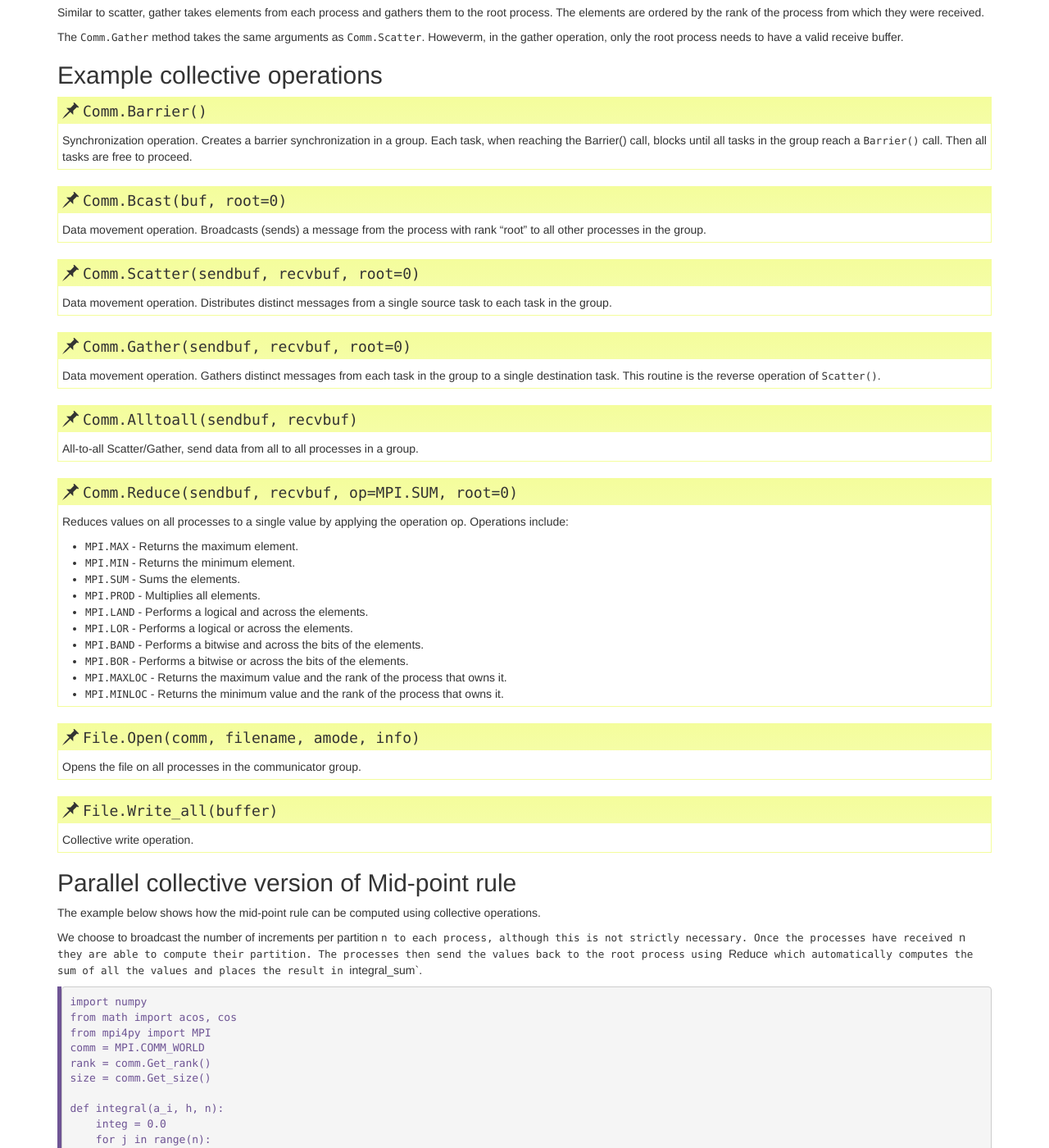
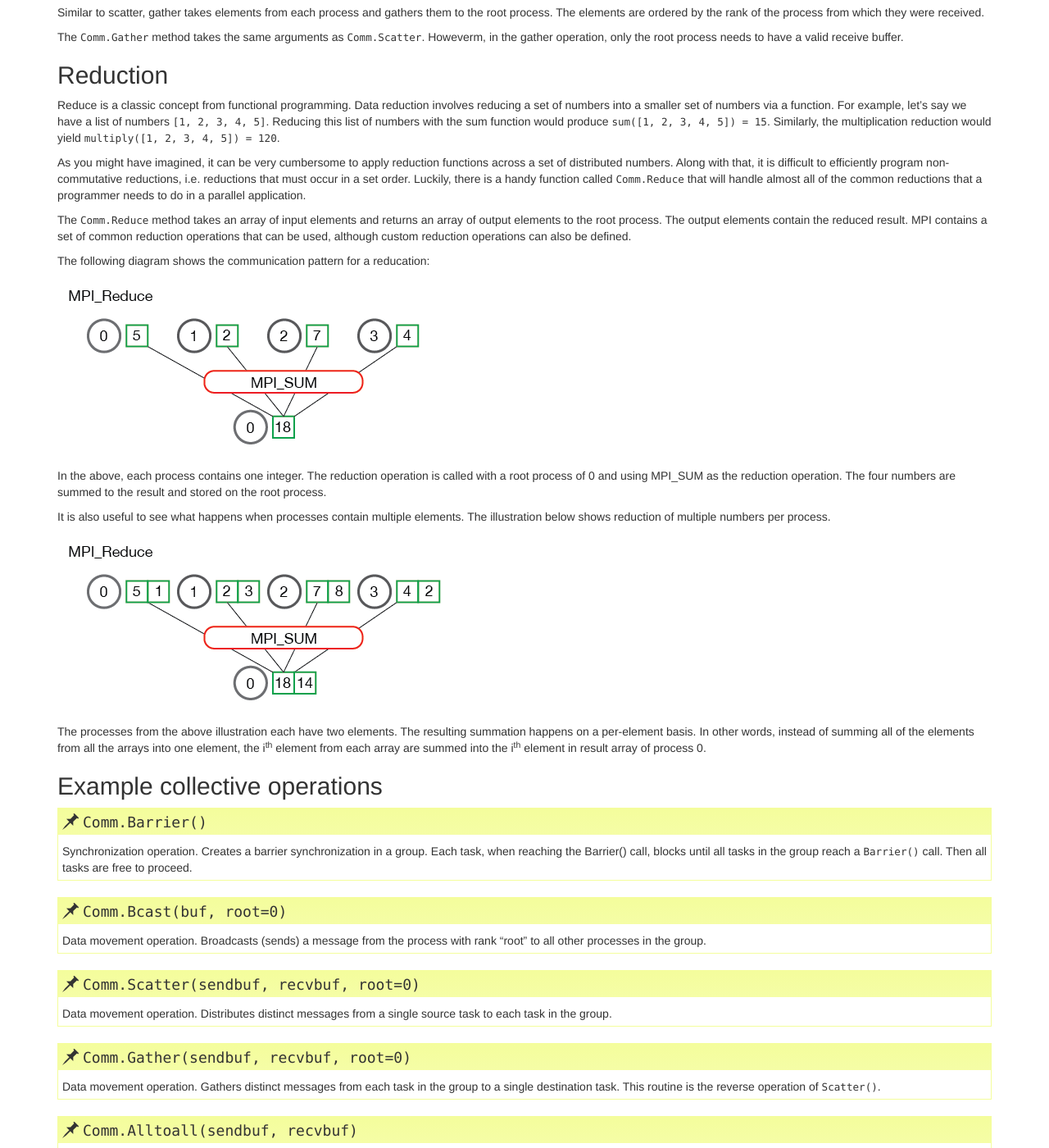
Before and after one commit to nyu-cds/python-mpi, a Jekyll site: the page built from _episodes/05-collectives.md, in a window 1280 px wide and 1400 px high, scrolled down 2560 px. Shown: the whole window at 82% size. Built offline with Jekyll 4.4.1, drawn with Linux system fonts in a browser that asks for light colours; some of the changed text lies outside the part shown.

Commit message:
reduction
Signed-off-by: Greg Watson <g.watson@computer.org>

```diff
--- a/_episodes/05-collectives.md
+++ b/_episodes/05-collectives.md
@@ -90,13 +90,41 @@ Gather is the inverse of scatter. Instead of spreading elements from one process
 many processes and gathers them to one single process. This routine is highly useful to many parallel algorithms, such as parallel
 sorting and searching. Below is a simple illustration of this algorithm.
 
-![gather]({{ page.root }}/fig/04-gather.png "gatherr")
+![gather]({{ page.root }}/fig/04-gather.png "gather")
 
 Similar to scatter, gather takes elements from each process and gathers them to the root process. The elements are ordered by the rank of the
 process from which they were received.
 
 The `Comm.Gather` method takes the same arguments as `Comm.Scatter`. Howeverm, in the gather operation, only the root process needs to have a
 valid receive buffer.
+
+## Reduction
+
+Reduce is a classic concept from functional programming. Data reduction involves reducing a set of numbers into a smaller set of numbers via a
+function. For example, let's say we have a list of numbers `[1, 2, 3, 4, 5]`. Reducing this list of numbers with the sum function would produce
+`sum([1, 2, 3, 4, 5]) = 15`. Similarly, the multiplication reduction would yield `multiply([1, 2, 3, 4, 5]) = 120`.
+
+As you might have imagined, it can be very cumbersome to apply reduction functions across a set of distributed numbers. Along with that, it is
+difficult to efficiently program non-commutative reductions, i.e. reductions that must occur in a set order. Luckily, there is a handy function
+called `Comm.Reduce` that will handle almost all of the common reductions that a programmer needs to do in a parallel application.
+
+The `Comm.Reduce` method takes an array of input elements and returns an array of output elements to the root process. The output elements contain
+the reduced result. MPI contains a set of common reduction operations that can be used, although custom reduction operations can also be defined.
+
+The following diagram shows the communication pattern for a reducation:
+
+![reduction]({{ page.root }}/fig/04-reduce.png "reduction")
+
+In the above, each process contains one integer. The reduction operation is called with a root process of 0 and using MPI_SUM as the reduction
+operation. The four numbers are summed to the result and stored on the root process.
+
+It is also useful to see what happens when processes contain multiple elements. The illustration below shows reduction of multiple numbers per process.
+
+![reduction with multiple elements]({{ page.root }}/fig/04-multireduce.png "reduction with multiple elements")
+
+The processes from the above illustration each have two elements. The resulting summation happens on a per-element basis. In other words, instead
+of summing all of the elements from all the arrays into one element, the i<sup>th</sup> element from each array are summed into the i<sup>th</sup> element in result array
+of process 0.
 
 ## Example collective operations
 
@@ -180,9 +208,9 @@ if rank == 0:
     n = numpy.full(1, 500) # default value
 
 # Broadcast n to all processes
-print "Process ", rank, " before n = ", n[0]
+print("Process ", rank, " before n = ", n[0])
 comm.Bcast(n, root=0)
-print "Process ", rank, " after n = ", n[0]
+print("Process ", rank, " after n = ", n[0])
 
 # Compute partition
 h = (b - a) / (n * size) # calculate h *after* we receive n
@@ -190,12 +218,12 @@ a_i = a + rank * h * n
 my_int[0] = integral(a_i, h ,n)
 
 # Send partition back to root process, computing sum across all partitions
-print "Process ", rank, " has the partial integral ", my_int[0]
+print("Process ", rank, " has the partial integral ", my_int[0])
 comm.Reduce(my_int, integral_sum, MPI.SUM, dest)
 
 # Only print the result in process 0
 if rank == 0:
-    print 'The Integral Sum =', integral_sum[0]
+    print('The Integral Sum =', integral_sum[0])
 ~~~
 {: .python}
 
```
Also changed, not shown: other parts of _episodes/05-collectives.md (+1 -1 lines), fig/04-multireduce.png (added), fig/04-reduce.png (added).
